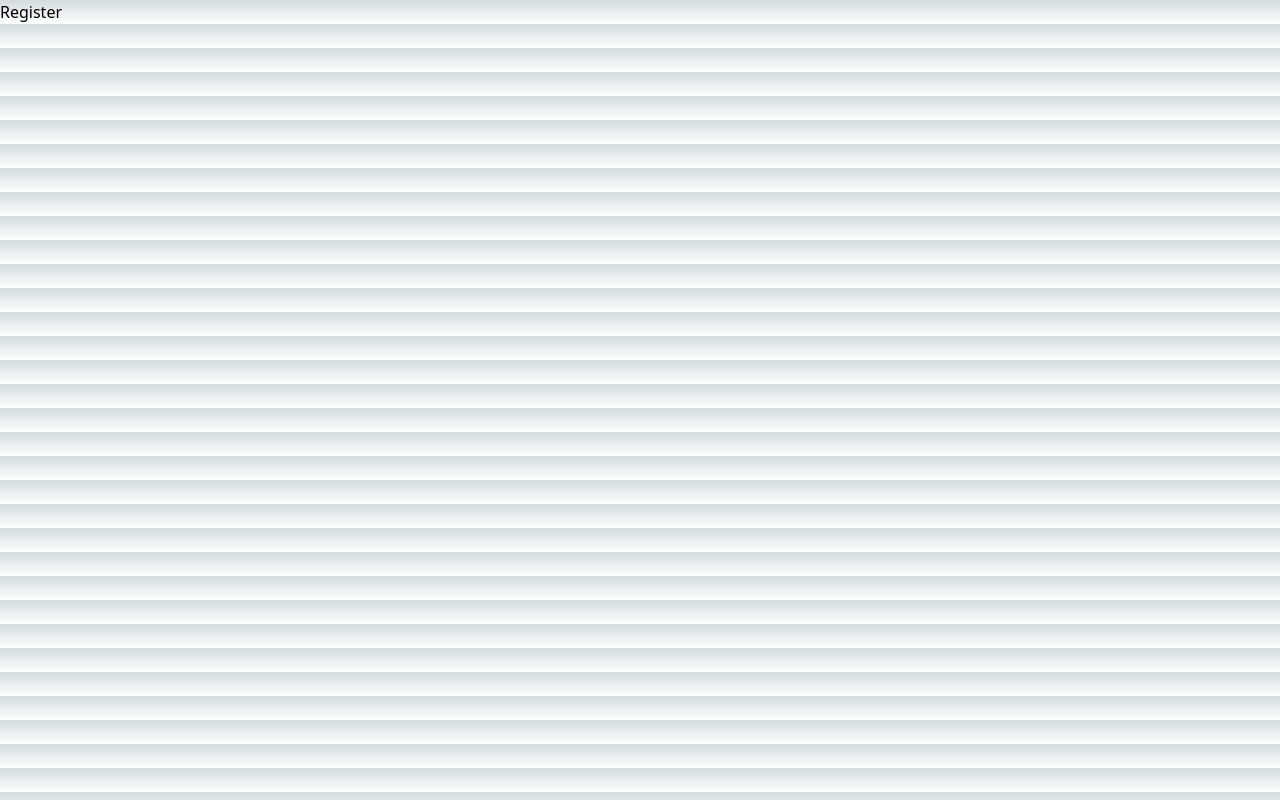
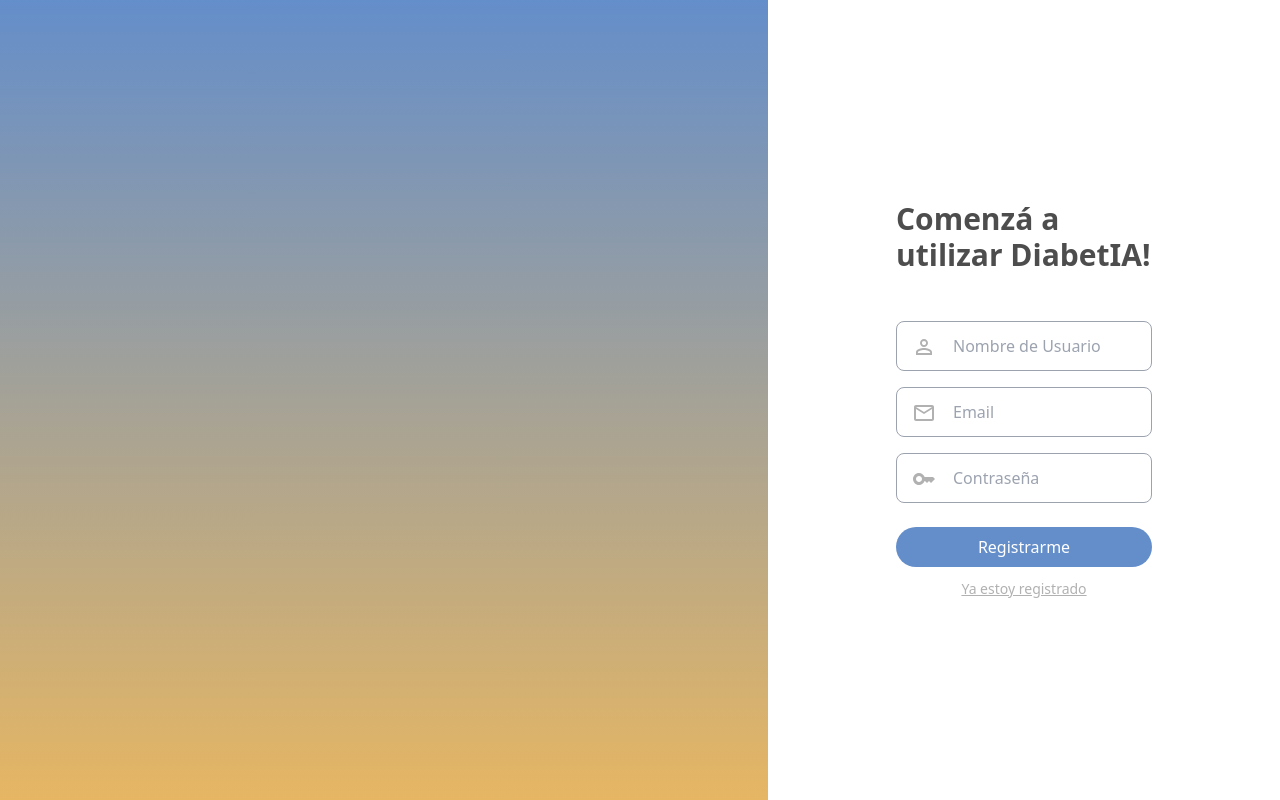
Before and after one commit to NuriaROrquin/diabetia, a Next.js app in the folder frontend/: page /auth/register in a window 1280 px wide. Built offline with nearby package versions, Linux system fonts and the light colour scheme.

Commit message:
DIAB-26 front register

```diff
--- a/frontend/components/input/index.js
+++ b/frontend/components/input/index.js
@@ -1,6 +1,6 @@
 import Link from "next/link";
 
-export const Input = ({type, placeholder, id, width, icon}) => {
+export const Input = ({type, placeholder, id, width, icon, withForgotPassword=false}) => {
   return (
       <>
           <div className={`${type !== "password" && "mb-4"} ${width} flex items-center relative`}>
@@ -13,10 +13,10 @@ export const Input = ({type, placeholder, id, width, icon}) => {
                   type={type}
                   id={id}
                   placeholder={placeholder}
-                  className={`border border-gray-400 rounded-lg p-3 pl-14 w-full focus:outline-none`}/>
+                  className={`border border-gray-400 rounded-lg p-3 pl-14 w-full focus:outline-none text-gray-primary`}/>
           </div>
 
-          {type === "password" && (
+          {withForgotPassword && (
               <Link href="/" className="mt-1 text-gray-secondary text-sm underline self-end" >Olvidé mi contraseña</Link>
           )}
       </>
--- a/frontend/pages/auth/login/index.js
+++ b/frontend/pages/auth/login/index.js
@@ -33,15 +33,15 @@ export const Login = () => {
 
                 <div className="flex flex-col w-1/2 mb-6">
 
-                    <Input type="text" placeholder="Email" id="email" width="w-full" icon={<KeyOutlinedIcon/>}/>
+                    <Input type="email" placeholder="Email" id="email" width="w-full" icon={<KeyOutlinedIcon/>}/>
 
                     <Input type="password" placeholder="Contraseña" id="contrasena" width="w-full"
-                           icon={<KeyOutlinedIcon/>}/>
+                           icon={<KeyOutlinedIcon/>} withForgotPassword/>
                 </div>
 
-                <ButtonBlue label="Ingresar" width="w-1/2" onClick={onHandleClick} className="mb-3"/>
+                <ButtonBlue label="Ingresar" width="w-1/2" onClick={onHandleClick} className="mb-3" />
 
-                <CustomLink text="No estoy registrado" href="/"/>
+                <CustomLink text="No estoy registrado" href="/auth/register"/>
             </div>
 
         </section>
--- a/frontend/pages/auth/register/index.js
+++ b/frontend/pages/auth/register/index.js
@@ -1,6 +1,50 @@
+import {useRouter} from "next/router";
+import {register} from "../../../services/api.service";
+import {Input} from "../../../components/input";
+import KeyOutlinedIcon from "@mui/icons-material/KeyOutlined";
+import {ButtonBlue} from "../../../components/button";
+import {CustomLink} from "../../../components/link";
+import {EmailOutlined, PersonOutline} from "@mui/icons-material";
+
 export const Register = () => {
-  return(
-      <div>Register</div>
+  const router = useRouter();
+
+  const onHandleClick = () => {
+    const username = document.getElementById("username").value;
+    const email = document.getElementById("email").value;
+    const password = document.getElementById("contrasena").value;
+    register(username, email, password)
+        .then(() => {
+          router.push(`/auth/verify-email`)
+        })
+        .catch((error) => {
+          console.log(error);
+        });
+  }
+
+  return (
+      <section className="flex">
+        <div className="flex w-3/5 bg-gradient-to-b from-blue-primary to-orange-primary min-h-screen"></div>
+        <div className="flex flex-col justify-center items-center w-2/5 bg-white min-h-screen">
+          <div className="flex flex-col w-1/2 mb-12">
+            <h1 className="font-bold text-gray-primary text-3xl">Comenzá a utilizar DiabetIA!</h1>
+            <span className="text-gray-primary text-lg"></span>
+          </div>
+
+          <div className="flex flex-col w-1/2 mb-6">
+              <Input type="text" placeholder="Nombre de Usuario" id="username" width="w-full" icon={<PersonOutline/>}/>
+
+              <Input type="email" placeholder="Email" id="email" width="w-full" icon={<EmailOutlined/>}/>
+
+              <Input type="password" placeholder="Contraseña" id="contrasena" width="w-full" icon={<KeyOutlinedIcon/>}/>
+          </div>
+
+          <ButtonBlue label="Registrarme" width="w-1/2" onClick={onHandleClick} className="mb-3"/>
+
+          <CustomLink text="Ya estoy registrado" href="/auth/login"/>
+        </div>
+
+      </section>
   )
 }
 
--- a/frontend/services/api.service.js
+++ b/frontend/services/api.service.js
@@ -17,3 +17,12 @@ export const logout = () => {
             { withCredentials: true }
         );
 }
+
+export const register = (username, email, password) => {
+    return axios
+        .post(
+            `${process.env.NEXT_PUBLIC_API_URL}/auth/register`,
+            { username, email, password },
+            { withCredentials: true }
+        );
+}
```
